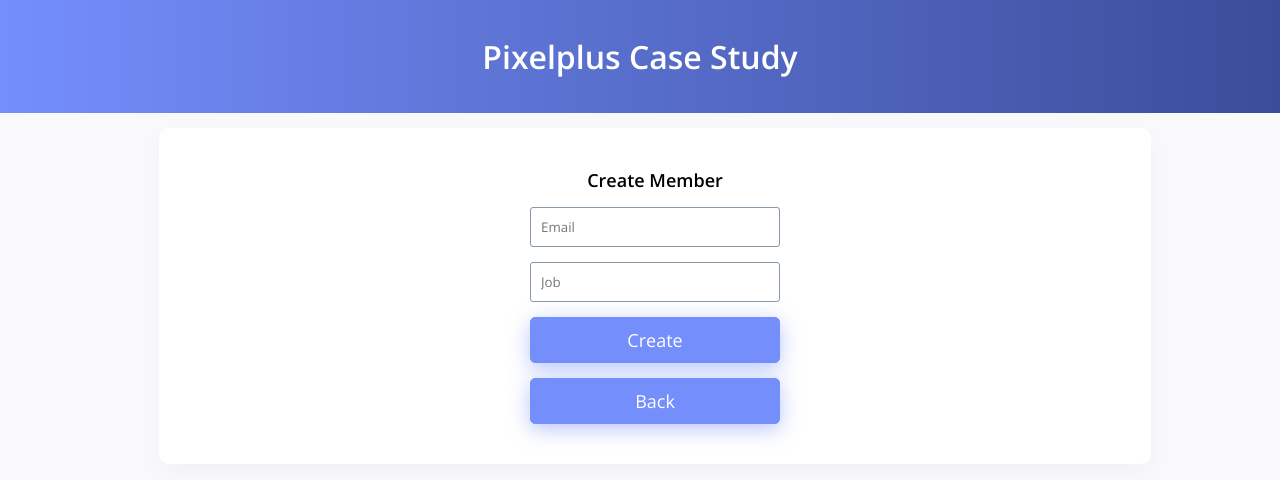
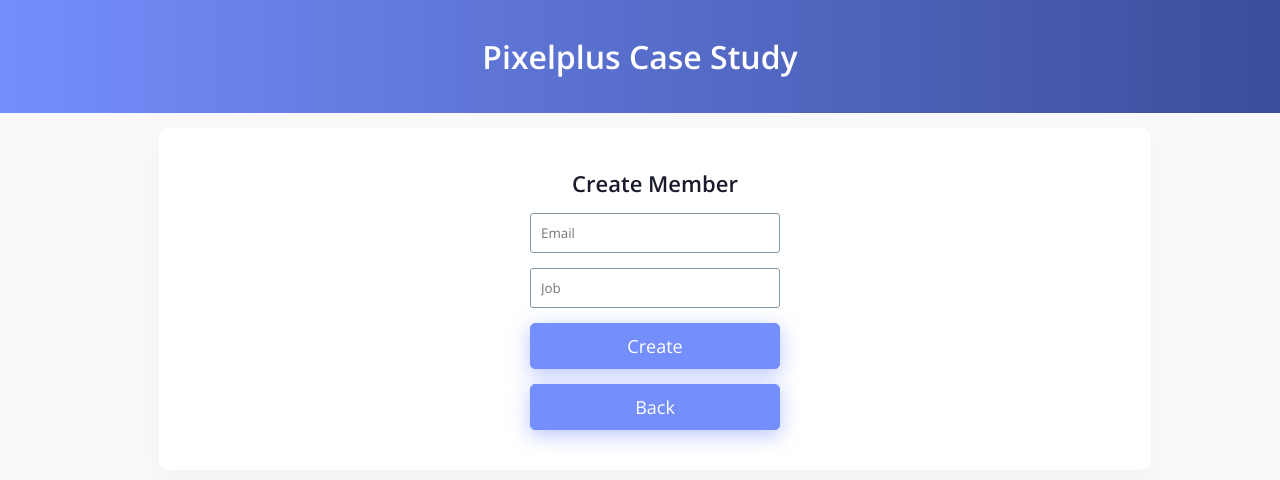
Before and after one commit to ugur-uysal/caseStudy, a React (Create React App) app: page /create in a window 1280 px wide. Shown: the top 480 px of the page. Built offline with nearby package versions, Linux system fonts and the light colour scheme.

Commit message:
_list and card.js document edited.

```diff
--- a/src/assets/style/_list.scss
+++ b/src/assets/style/_list.scss
@@ -134,7 +134,8 @@
     align-items: center;
 
     h2 {
-      font-size: 18px;
+      font-size: 22px;
+      color: $black-color;
     }
 
     .form {
--- a/src/components/Card.js
+++ b/src/components/Card.js
@@ -9,7 +9,7 @@
       </div>
     </div>
     <div className="column-main">
-      <h3>{first_name} {last_name}</h3>
+      <h2>{first_name} {last_name}</h2>
       <span>{email}</span>
     </div>
     {!back ? <Link to={`/detail/${id}`} className="btn review-button">Review</Link>
```
